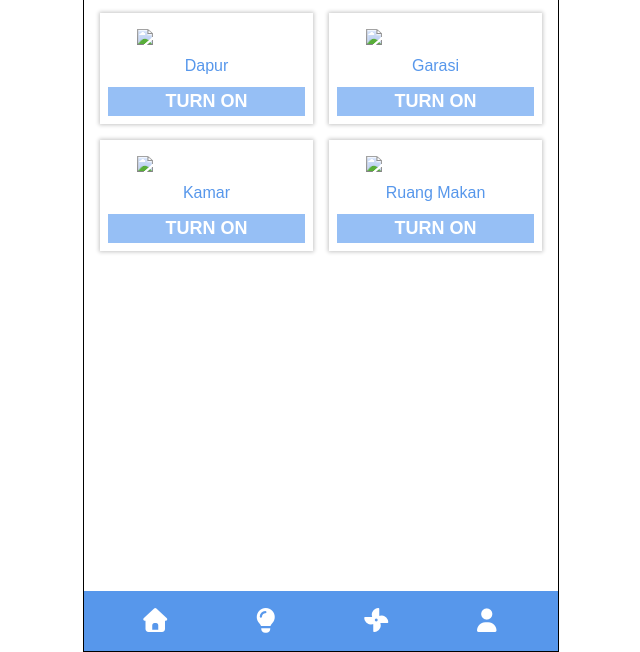
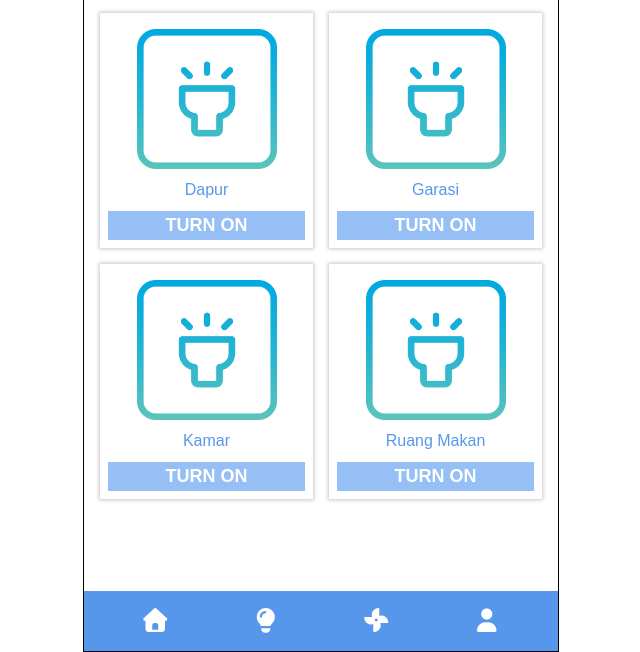
Before and after one commit to SrazerZ/electronic_control_arga, a plain HTML site: page led.html in a window 1280 px wide. Shown: the part 148-800 px from the top of the page, without its empty margins (319-959 px from the left). Drawn offline with Linux system fonts and the light colour scheme; the site is published under a folder, as on GitHub Pages, so addresses that start at the root find nothing; no server answers; a web font is replaced by a local one.

Commit message:
Konekin gambar ke HTML

```diff
--- a/led.html
+++ b/led.html
@@ -18,22 +18,22 @@
         </section>
         <section class="leds">
             <div class="led">
-                <img src="/torch (1).png" class="led-image" id="dapurledimage">
+                <img src="torch (1).png" class="led-image" id="dapurledimage">
                 <p class="led-text">Dapur</p>
                 <button class="item-submit" id="leddapur" onclick="setDapurLed()">TURN ON</button>
             </div>
             <div class="led">
-                <img src="/torch (1).png" class="led-image" id="garasiledimage">
+                <img src="torch (1).png" class="led-image" id="garasiledimage">
                 <p class="led-text">Garasi</p>
                 <button class="item-submit" id="ledgarasi" onclick="setGarasiLed()">TURN ON</button>
             </div>
             <div class="led">
-                <img src="/torch (1).png" class="led-image" id="kamarledimage">
+                <img src="torch (1).png" class="led-image" id="kamarledimage">
                 <p class="led-text">Kamar</p>
                 <button class="item-submit" id="ledkamar" onclick="setKamarLed()">TURN ON</button>
             </div>
             <div class="led">
-                <img src="/torch (1).png" class="led-image" id="ruangmakanledimage">
+                <img src="torch (1).png" class="led-image" id="ruangmakanledimage">
                 <p class="led-text">Ruang Makan</p>
                 <button class="item-submit" id="ledruangmakan" onclick="setRuangMakanLed()">TURN ON</button>
             </div>
```
